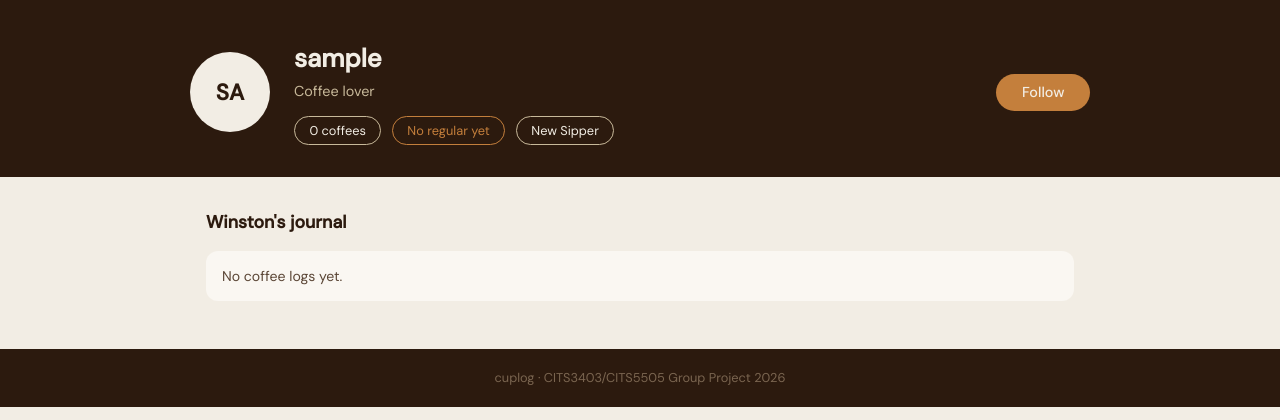
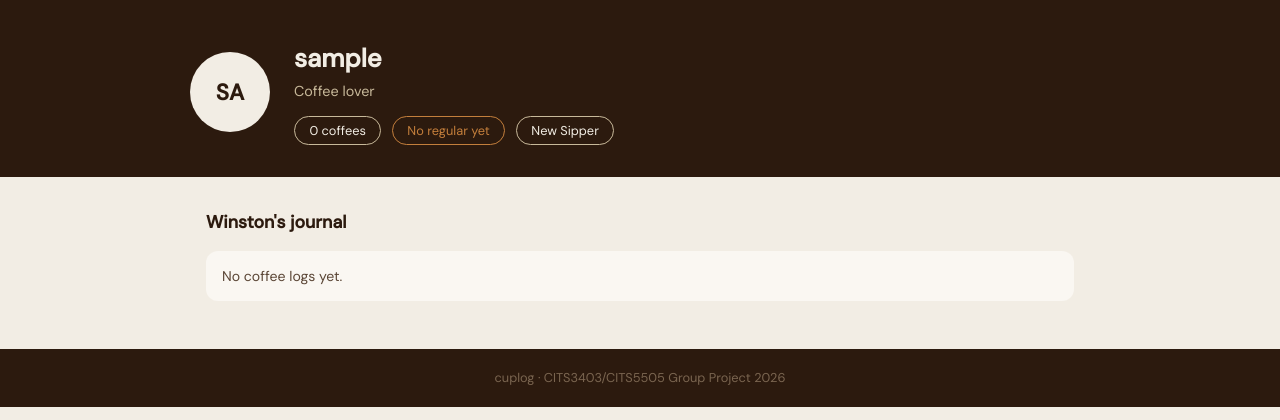
Before and after one commit to Dhruvvv1309/CITS3403_PROJECT, a Flask app: page /my_journal in a window 1280 px wide. Shown: the part 70-490 px from the top of the page. Run offline with Flask 3, Linux system fonts and the light colour scheme; the visitor is signed in with stand-in values (Sample User, id 1); data that the repository does not hold is empty.

Commit message:
Remove inactive follow button from My Journal

```diff
--- a/app/static/css/my_journal.css
+++ b/app/static/css/my_journal.css
@@ -62,23 +62,6 @@ body {
 .badge-pill.gold {
     border-color: #C47F3C;
     color: #C47F3C;
-}
-
-.btn-follow {
-    background: #C47F3C;
-    color: #F2EDE4;
-    border: none;
-    border-radius: 50px;
-    padding: 0.5rem 1.6rem;
-    font-size: 0.9rem;
-    font-weight: 500;
-    font-family: 'DM Sans', sans-serif;
-    cursor: pointer;
-    flex-shrink: 0;
-}
-
-.btn-follow:hover {
-    background: #a86830;
 }
 
 /* Journal section */
--- a/app/templates/my_journal.html
+++ b/app/templates/my_journal.html
@@ -24,7 +24,6 @@
       </div>
     </div>
 
-    <button class="btn-follow">Follow</button>
   </div>
 </section>
 
```
